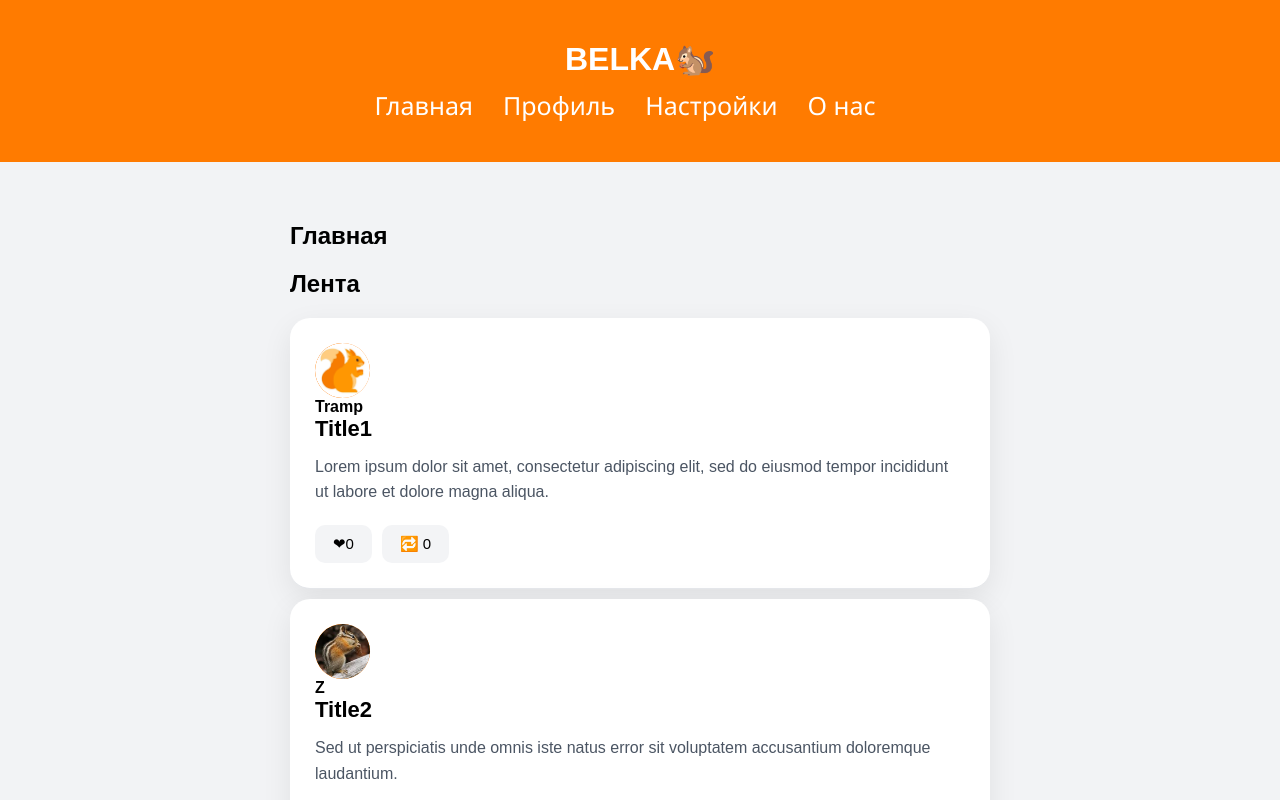
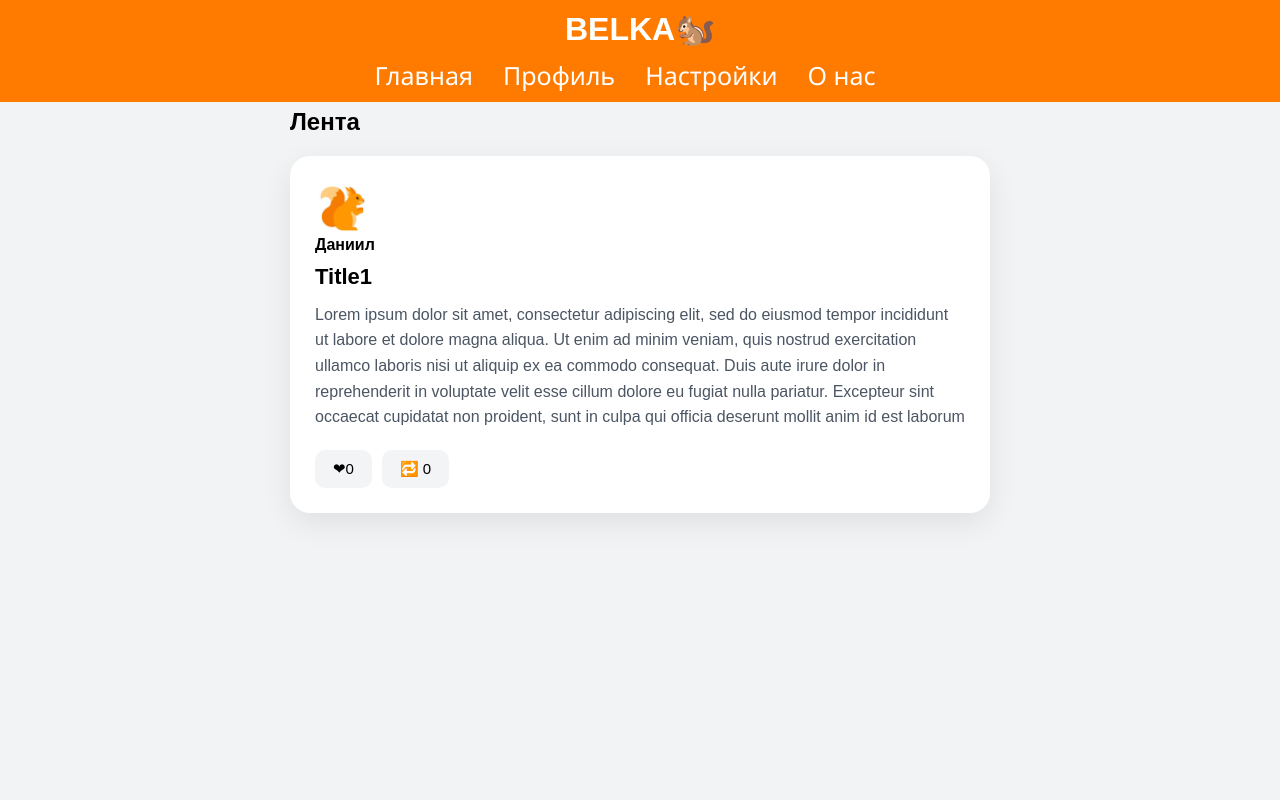
Before and after one commit to BelikDan0/React, a React (Vite) app: page / in a window 1280 px wide. Shown: the top 800 px of the page. Built offline with nearby package versions, Linux system fonts and the light colour scheme.

Commit message:
add posts users in main page and change name profile int settings page

```diff
--- a/src/App.jsx
+++ b/src/App.jsx
@@ -1,4 +1,6 @@
 import { Route, Routes } from 'react-router-dom'
+import { ProfileProvider } from './context/profileContext'
+import { PostsProvider } from './context/postContext'
 import { useState } from 'react'
 import './App.css'
 import AboutProject from './pages/AboutProject'
@@ -15,12 +17,16 @@ function App() {
     <div className='app'>
       <Header />
       <main>
+        <PostsProvider>
+          <ProfileProvider>
             <Routes>
               <Route path='/' element={<Home />} />
               <Route path='/profile' element={<Profile />} />
               <Route path='/settings' element={<Settings />} />
               <Route path='/about' element={<AboutProject />} />
             </Routes>
+          </ProfileProvider>
+        </PostsProvider>
       </main>
     </div>
   )
--- a/src/components/Post.jsx
+++ b/src/components/Post.jsx
@@ -1,6 +1,8 @@
 import Actions from "./Actions";
+import { useProfile } from "../context/profileContext";
 
-function Post({author, title, text, onDelete, id, avatar, likes=0,reposts=0}) {
+function Post({ title, text, onDelete, id, avatar, likes=0,reposts=0}) {
+    const{name}=useProfile();
     return (
         <article className="post">
 
@@ -9,7 +11,7 @@ function Post({author, title, text, onDelete, id, avatar, likes=0,reposts=0}) {
                         <div className="avatar">
                         <img className="bird-avatar" src={avatar} alt="О проекте" />
                     </div>
-                        <p className="post-author">{author}</p>
+                        <p className="post-author">{name}</p>
                     </div>
 
 
@@ -18,7 +20,7 @@ function Post({author, title, text, onDelete, id, avatar, likes=0,reposts=0}) {
                         <div className="avatar">
                         <img className="bird-avatar" src="/images/images.jfif" alt="О проекте" />
                     </div>
-                        <p className="post-author">{author}</p>
+                        <p className="post-author">{name}</p>
                     </div>
 
 
--- a/src/components/ProfileCard.jsx
+++ b/src/components/ProfileCard.jsx
@@ -1,7 +1,9 @@
 import { useState } from "react";
 import Post from "./Post";
+import { useProfile } from "../context/profileContext";
 
 function ProfileCard() {
+    const {name}=useProfile();
     const [posts,setPosts] = useState( [
         {
             id: 1,
@@ -102,7 +104,7 @@ function ProfileCard() {
 
                 </div>
                 <div className="profile-info">
-                    <h2>Даниил</h2>
+                    <h2>{name}</h2>
                     <p>@nickname</p>
                 </div>
                 <p className="profile-description">Описание профиля</p>
--- /dev/null
+++ b/src/context/postContext.jsx
@@ -0,0 +1,43 @@
+import {
+    createContext,
+    useContext,
+    useEffect,
+    useState
+} from "react"
+
+const PostsContext=createContext();
+export function PostsProvider({children}){
+     const [posts, setPosts]= useState(() =>
+    {
+        const savedPosts=localStorage.getItem("posts")
+        if(savedPosts){
+            return JSON.parse(savedPosts)
+        }
+        return[
+            {
+             id: 1,
+             title: "Title1",
+             text: "Lorem ipsum dolor sit amet, consectetur adipiscing elit, sed do eiusmod tempor incididunt ut labore et dolore magna aliqua. Ut enim ad minim veniam, quis nostrud exercitation ullamco laboris nisi ut aliquip ex ea commodo consequat. Duis aute irure dolor in reprehenderit in voluptate velit esse cillum dolore eu fugiat nulla pariatur. Excepteur sint occaecat cupidatat non proident, sunt in culpa qui officia deserunt mollit anim id est laborum",
+             author: "Tramp",
+             avatar: "/images/images.jfif",
+
+            }
+        ];
+    });
+
+     useEffect(() => {
+        localStorage.setItem(
+            "posts",
+            JSON.stringify(posts)
+        );
+    }, [posts]);
+
+    return(
+        <PostsContext.Provider value={{posts, setPosts}}>
+            {children}
+        </PostsContext.Provider>
+    )
+}
+export function usePosts(){
+    return useContext(PostsContext);
+}
--- /dev/null
+++ b/src/context/profileContext.jsx
@@ -0,0 +1,26 @@
+import {
+    createContext,
+    useContext,
+    useEffect,
+    useState
+} from "react"
+const ProfileContext = createContext(null);
+
+export function ProfileProvider({children}){
+    const[name, setName]=useState(()=>{
+        const saved=localStorage.getItem("profileName")
+        return saved || "Даниил";
+    });
+
+    useEffect(()=>{
+        localStorage.setItem("profileName",name);
+    },[name]);
+    return(
+        <ProfileContext.Provider value={{name,setName}}>
+            {children}
+        </ProfileContext.Provider>
+    )
+}
+export function useProfile(){
+    return useContext(ProfileContext)
+}
--- a/src/index.css
+++ b/src/index.css
@@ -21,12 +21,16 @@ button {
   background: #ff7b00;
   color: white;
   text-align: center;
-  padding: 40px 20px;
+  padding: 40p;
+  position: fixed;
+  width: 100%;
+  z-index: 1000;
+  padding-bottom: 10px;
 
 }
 
 .header h1 {
-  margin: 0 0 10px;
+  margin: 10px 10px 10px;
   font-size: 32px;
 }
 
@@ -64,7 +68,7 @@ main {
   height: 55px;
   display: flex;
   align-items: center;
-  background: #ff7b00;
+  background: #ffffff;
   color: white;
   border-radius: 50%;
   overflow: hidden;
@@ -75,6 +79,7 @@ main {
 .div-avatar{
   font-size: 24px;
   font-weight: bold;
+  padding-bottom: 10px;
 
 }
 
@@ -265,3 +270,33 @@ main {
 .bird{
   width: 1000px;
 }
+.settings{
+  padding-top: 100px;
+  font-family: 'Segoe UI', Tahoma, Geneva, Verdana, sans-serif;
+
+}
+.settings input{
+  border-radius: 25px;
+  border: 0;
+  height: 40px;
+  width: 300px;
+  padding: 10px;
+  padding-left: 25px;
+  margin: 10px 20px 20px 0px;
+  font-family: 'Segoe UI', Tahoma, Geneva, Verdana, sans-serif;
+  font-size: 15px;
+  outline: none;
+}
+.settings button{
+  border: 0;
+  border-radius: 25px;
+  padding: 15px;
+  width: 160px;
+  background-color: #ff7b00;
+  margin: 20px 0px 20px 0px;
+  font-family:'Segoe UI', Tahoma, Geneva, Verdana, sans-serif;
+  font-size: 16px;
+  color: white;
+  transition: 0.3s;
+  font-weight: 600;
+}
--- a/src/pages/Home.jsx
+++ b/src/pages/Home.jsx
@@ -1,54 +1,53 @@
 import { useState } from "react";
 import Post from "../components/Post";
+import { usePosts } from "../context/postContext";
 
 function Home() {
-  const [posts, setPosts] = useState([
-    {
-      id: 1,
-      title: "Title1",
-      text: "Lorem ipsum dolor sit amet, consectetur adipiscing elit, sed do eiusmod tempor incididunt ut labore et dolore magna aliqua.",
-      author: "Tramp",
-    },
-    {
-      id: 2,
-      title: "Title2",
-      text: "Sed ut perspiciatis unde omnis iste natus error sit voluptatem accusantium doloremque laudantium.",
-      author: "Z",
-      avatar: "/images/Без названия (1).jfif",
-    },
-    {
-      id: 3,
-      title: "Title3",
-      text: "But I must explain to you how all this mistaken idea of denouncing pleasure and praising pain was born.",
-      author: "Cock",
-      avatar: "/images/images.jfif",
-    },
-    {
-      id: 4,
-      title: "Title4",
-      text: "Lorem ipsum dolor sit amet, consectetur adipiscing elit.",
-      author: "Devid",
-      avatar: "/images/images.jfif",
-    },
-    {
-      id: 5,
-      title: "Title5",
-      text: "Lorem ipsum dolor sit amet, consectetur adipiscing elit.",
-      author: "Adolf",
-      avatar: "/images/images.jfif",
-    },
-  ]);
+  // const [posts, setPosts] = useState([
+  //   {
+  //     id: 1,
+  //     title: "Title1",
+  //     text: "Lorem ipsum dolor sit amet, consectetur adipiscing elit, sed do eiusmod tempor incididunt ut labore et dolore magna aliqua.",
+  //     author: "Tramp",
+  //   },
+  //   {
+  //     id: 2,
+  //     title: "Title2",
+  //     text: "Sed ut perspiciatis unde omnis iste natus error sit voluptatem accusantium doloremque laudantium.",
+  //     author: "Z",
+  //     avatar: "/images/Без названия (1).jfif",
+  //   },
+  //   {
+  //     id: 3,
+  //     title: "Title3",
+  //     text: "But I must explain to you how all this mistaken idea of denouncing pleasure and praising pain was born.",
+  //     author: "Cock",
+  //     avatar: "/images/images.jfif",
+  //   },
+  //   {
+  //     id: 4,
+  //     title: "Title4",
+  //     text: "Lorem ipsum dolor sit amet, consectetur adipiscing elit.",
+  //     author: "Devid",
+  //     avatar: "/images/images.jfif",
+  //   },
+  //   {
+  //     id: 5,
+  //     title: "Title5",
+  //     text: "Lorem ipsum dolor sit amet, consectetur adipiscing elit.",
+  //     author: "Adolf",
+  //     avatar: "/images/images.jfif",
+  //   },
+  // ]);
 
-  function deletePost(id) {
-    setPosts(posts.filter((post) => post.id !== id));
-  }
-
+  const {posts}=usePosts();
   return (
     <section>
       <h1>Главная</h1>
       <div className="fead">
         <h2>Лента</h2>
-        {posts.map((post) => (
+        {posts.length>0?(
+        posts.map((post) => (
           <Post
             key={post.id}
             author={post.author}
@@ -57,7 +56,10 @@ function Home() {
             id={post.id}
             avatar={post.avatar}
           />
-        ))}
+        ))):(
+          <p>Пока нет публикаций</p>
+        )}
+
       </div>
     </section>
   );
--- a/src/pages/Profile.jsx
+++ b/src/pages/Profile.jsx
@@ -1,6 +1,7 @@
 import { useEffect, useState } from "react";
 import ProfileCard from "../components/ProfileCard";
 import Post from "../components/Post";
+import { usePosts } from "../context/postContext";
 function Profile(){
     //  const [posts,setPosts] = useState([
     //     {
@@ -13,38 +14,43 @@ function Profile(){
     //     }
     // ]);
 
-    const [posts, setPosts]= useState(() =>
-    {
-        const savedPosts=localStorage.getItem("posts")
-        if(savedPosts){
-            return JSON.parse(savedPosts)
-        }
-        return[
-            {
-             id: 1,
-             title: "Title1",
-             text: "Lorem ipsum dolor sit amet, consectetur adipiscing elit, sed do eiusmod tempor incididunt ut labore et dolore magna aliqua. Ut enim ad minim veniam, quis nostrud exercitation ullamco laboris nisi ut aliquip ex ea commodo consequat. Duis aute irure dolor in reprehenderit in voluptate velit esse cillum dolore eu fugiat nulla pariatur. Excepteur sint occaecat cupidatat non proident, sunt in culpa qui officia deserunt mollit anim id est laborum",
-             author: "Tramp",
-             avatar: "/images/images.jfif",
+    // const [posts, setPosts]= useState(() =>
+    // {
+    //     const savedPosts=localStorage.getItem("posts")
+    //     if(savedPosts){
+    //         return JSON.parse(savedPosts)
+    //     }
+    //     return[
+    //         {
+    //          id: 1,
+    //          title: "Title1",
+    //          text: "Lorem ipsum dolor sit amet, consectetur adipiscing elit, sed do eiusmod tempor incididunt ut labore et dolore magna aliqua. Ut enim ad minim veniam, quis nostrud exercitation ullamco laboris nisi ut aliquip ex ea commodo consequat. Duis aute irure dolor in reprehenderit in voluptate velit esse cillum dolore eu fugiat nulla pariatur. Excepteur sint occaecat cupidatat non proident, sunt in culpa qui officia deserunt mollit anim id est laborum",
+    //          author: "Tramp",
+    //          avatar: "/images/images.jfif",
 
-            }
-        ];
-    });
+    //         }
+    //     ];
+    // });
+    const {posts,setPosts}=usePosts();
     const [title,setTiile]=useState("");
     const[text,setText]=useState("");
+    const [error, setError]=useState("");
     // useEffect(() => {
     //     console.log("Страница отрасовалась");
     // }, [posts]);
-    useEffect(() => {
-        localStorage.setItem(
-            "posts",
-            JSON.stringify(posts)
-        );
-    }, [posts]);
+    // useEffect(() => {
+    //     localStorage.setItem(
+    //         "posts",
+    //         JSON.stringify(posts)
+    //     );
+    // }, [posts]);
 
     function addPost(event){
         event.preventDefault();
-        if(!title.trim() && !title.trim()) return;
+        if(!title.trim() || !title.trim()) {
+            setError("Заполните заголовок и текст поста");
+            return;
+        }
         const newPost={
             id: Date.now(),
             title: title,
@@ -55,6 +61,7 @@ function Profile(){
 
         setTiile("");
         setText("");
+        setError("");
     }
     function deletePost(id){
         setPosts(
@@ -77,13 +84,18 @@ function Profile(){
                 <h2>Мои публикации</h2>
                 <p>Всего публикаций {posts.length}</p>
                 <form className="post-form" onSubmit={addPost}>
+                    {error &&(
+                        <p className="error-post">
+                            {error}
+                        </p>
+                    )}
                     <input type="text" placeholder="Заголовок" value={title} onChange={(event)=> setTiile(event.target.value)} />
                     <br />
                     <textarea placeholder="Текст поста" value={text} onChange={(event)=> setText(event.target.value)}/>
                     <br />
-                <div class="post-buttons">
+                    <div className="post-buttons">
                         <button type="submit">Опубликовать</button>
-                    <button class="clear_all_posts" type="button" onClick={deleteAllPosts}>Удалить все</button>
+                        <button className="clear_all_posts" type="button" onClick={deleteAllPosts}>Удалить все</button>
                     </div>
                 </form>
             {posts.length > 0 ?
--- a/src/pages/Settings.jsx
+++ b/src/pages/Settings.jsx
@@ -1,8 +1,32 @@
+import { useState } from "react"
+import { useProfile } from "../context/profileContext"
+
 function Settings(){
+const{name, setName}=useProfile();
+const[draft,setDraft]=useState(name);
+
+function handleSave(e){
+    e.preventDefault();
+    if(!draft.trim()) return;
+    setName(draft.trim());
+}
+
     return(
         <section>
-            <h1>Настройки</h1>
-            <p>Lorem, ipsum dolor sit amet consectetur adipisicing elit. Neque, adipisci.</p>
+            <div className="settings">
+
+                <h1>Настройки</h1>
+                <form onSubmit={handleSave}>
+                    <h3>Сменить имя</h3>
+                    <input
+                    type="text"
+                    value={draft}
+                    onChange={(e)=>setDraft(e.target.value)}
+                    placeholder="Имя профиля"
+                    />
+                    <button type="submit">Сохранить</button>
+                </form>
+            </div>
         </section>
     )
 }
```
Also changed, not shown: public/images/chrom.png (added). Lines whose indentation alone changed are shown as unchanged.
